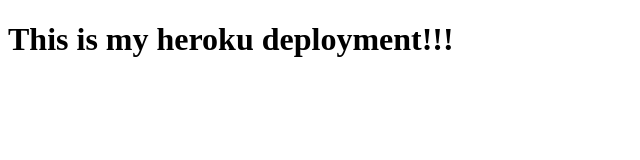
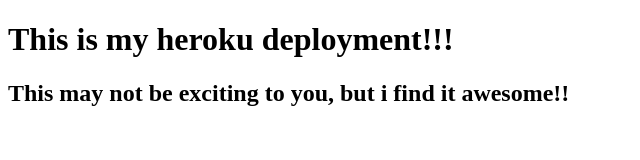
Before and after one commit to reshmaus/fs-deployment-demo, a website: page index.html in a window 1280 px wide. Shown: the whole page, without its empty margins (0-640 px from the left). Drawn offline with Linux system fonts and the light colour scheme.

Commit message:
added a line to index.html

```diff
--- a/index.html
+++ b/index.html
@@ -8,5 +8,6 @@
 </head>
 <body>
   <h1>This is my heroku deployment!!!</h1>
+  <h2>This may not be exciting to you, but i find it awesome!!
 </body>
 </html>
```
